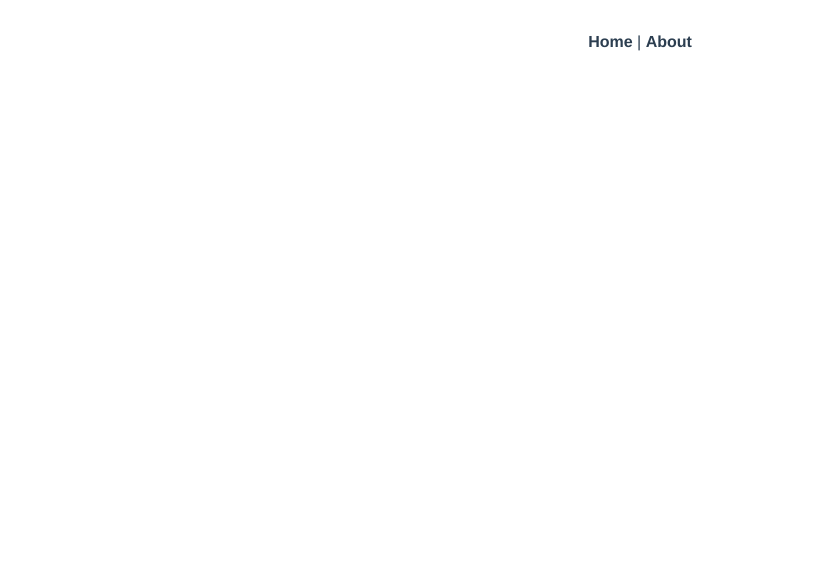
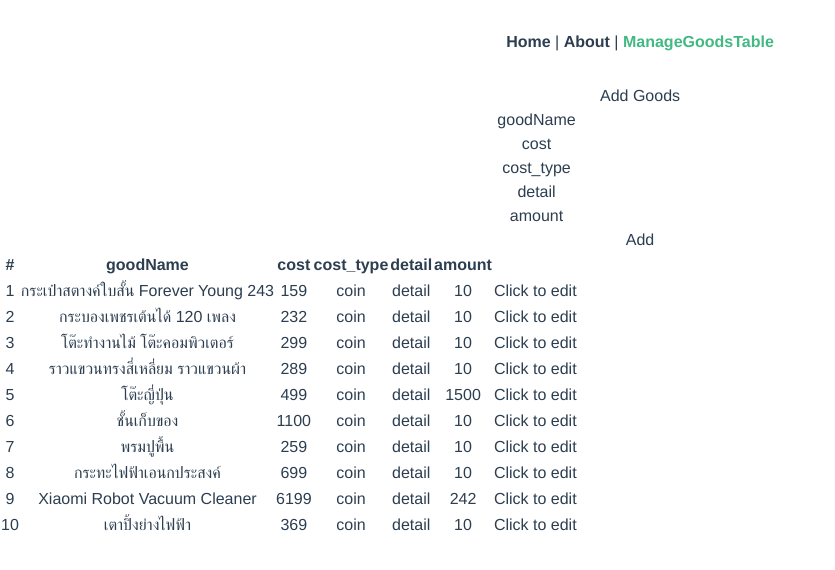
Before and after one commit to Chris-Ch-R/shopping, a Vue app: page /ManageGoods in a window 1280 px wide. Shown: the top 570 px of the page, without its empty margins (0-835 px from the left). Built offline with nearby package versions, Linux system fonts and the light colour scheme.

Commit message:
add edit goods(mock up)

```diff
--- a/public/mock/mockup.json
+++ b/public/mock/mockup.json
@@ -1,72 +1,92 @@
 {
     "goods":[
         {
-            "name": "กระเป๋าสตางค์ใบสั้น Forever Young 243",
-            "price": 159,
+            "goodName": "กระเป๋าสตางค์ใบสั้น Forever Young 243",
+            "cost": 159,
             "amount": 10,
+            "cost_type": "coin",
+            "detail": "detail",
             "img": "@/assets/logo.png"
 
         },
         {
-            "name": "กระบองเพชรเต้นได้ 120 เพลง",
-            "price": 232,
+            "goodName": "กระบองเพชรเต้นได้ 120 เพลง",
+            "cost": 232,
             "amount": 10,
+            "cost_type": "coin",
+            "detail": "detail",
             "img": "@/assets/logo.png"
 
         },
         {
-            "name": "โต๊ะทำงานไม้ โต๊ะคอมพิวเตอร์",
-            "price": 299,
+            "goodName": "โต๊ะทำงานไม้ โต๊ะคอมพิวเตอร์",
+            "cost": 299,
             "amount": 10,
+            "cost_type": "coin",
+            "detail": "detail",
             "img": "@/assets/logo.png"
 
         },
         {
-            "name": "ราวแขวนทรงสี่เหลี่ยม ราวแขวนผ้า",
-            "price": 289,
+            "goodName": "ราวแขวนทรงสี่เหลี่ยม ราวแขวนผ้า",
+            "cost": 289,
             "amount": 10,
+            "cost_type": "coin",
+            "detail": "detail",
             "img": "@/assets/logo.png"
 
         },
         {
-            "name": "โต๊ะญี่ปุ่น",
-            "price": 499,
+            "goodName": "โต๊ะญี่ปุ่น",
+            "cost": 499,
             "amount": 1500,
+            "cost_type": "coin",
+            "detail": "detail",
             "img": "@/assets/logo.png"
 
         },
         {
-            "name": "ชั้นเก็บของ",
-            "price": 1100,
+            "goodName": "ชั้นเก็บของ",
+            "cost": 1100,
             "amount": 10,
+            "cost_type": "coin",
+            "detail": "detail",
             "img": "@/assets/logo.png"
 
         },
         {
-            "name": "พรมปูพื้น",
-            "price": 259,
+            "goodName": "พรมปูพื้น",
+            "cost": 259,
             "amount": 10,
+            "cost_type": "coin",
+            "detail": "detail",
             "img": "@/assets/logo.png"
 
         },
         {
-            "name": "กระทะไฟฟ้าเอนกประสงค์",
-            "price": 699,
+            "goodName": "กระทะไฟฟ้าเอนกประสงค์",
+            "cost": 699,
             "amount": 10,
+            "cost_type": "coin",
+            "detail": "detail",
             "img": "@/assets/logo.png"
 
         },
         {
-            "name": "Xiaomi Robot Vacuum Cleaner",
-            "price": 6199,
+            "goodName": "Xiaomi Robot Vacuum Cleaner",
+            "cost": 6199,
             "amount": 242,
+            "cost_type": "coin",
+            "detail": "detail",
             "img": "@/assets/logo.png"
 
         },
         {
-            "name": "เตาปิ้งย่างไฟฟ้า",
-            "price": 369,
+            "goodName": "เตาปิ้งย่างไฟฟ้า",
+            "cost": 369,
             "amount": 10,
+            "cost_type": "coin",
+            "detail": "detail",
             "img": "@/assets/taoping.jpg"
 
         }
--- a/src/App.vue
+++ b/src/App.vue
@@ -2,7 +2,8 @@
   <div id="app">
     <div id="nav">
       <router-link to="/">Home</router-link> |
-      <router-link to="/about">About</router-link>
+      <router-link to="/about">About</router-link> |
+      <router-link to="/ManageGoods">ManageGoodsTable</router-link>
     </div>
     <router-view/>
   </div>
--- /dev/null
+++ b/src/components/CreateGoodsForm.vue
@@ -0,0 +1,77 @@
+<template>
+  <div>
+    Add Goods
+
+    <div>
+      <div>
+        <label for="name">goodName</label>
+        <input type="text"  v-model="form.goodName"/>
+      </div>
+
+      <div>
+        <label for="name">cost</label>
+        <input type="text" v-model="form.cost"/>
+      </div>
+
+      <div>
+        <label for="type">cost_type</label>
+        <input type="text"  v-model="form.cost_type"/>
+      </div>
+
+      <div>
+        <label for="type">detail</label>
+        <input type="text"  v-model="form.detail"/>
+      </div>
+
+      <div>
+        <label for="type">amount</label>
+        <input type="text"  v-model="form.amount"/>
+      </div>
+
+      <div>
+        <button @click="addGoods">Add</button>
+      </div>
+    </div>
+  </div>
+</template>
+
+<script>
+import GoodsStore from "@/store/GoodsStore";
+export default {
+    data(){
+        return{
+            form:{
+                goodName:"",
+                cost:"",
+                cost_type:"",
+                detail:"",
+                amount:"",
+            }
+        }
+    },
+    methods:{
+        clearForm() {
+            this.form ={
+                goodName:"",
+                cost:"",
+                cost_type:"",
+                detail:"",
+                amount:"",
+            }
+        },
+        addGoods(){
+            let payload = {
+                goodName: this.form.goodName,
+                cost: this.form.cost,
+                cost_type: this.form.cost_type,
+                detail: this.form.detail,
+                amount: this.form.amount,
+            }
+            GoodsStore.dispatch("addGoods" , payload);
+            this.clearForm();
+        }
+    }
+};
+</script>
+
+<style></style>
--- /dev/null
+++ b/src/components/ManageGoodsTable.vue
@@ -0,0 +1,115 @@
+<template>
+  <div>
+    <table>
+      <thead>
+        <tr>
+          <th>#</th>
+          <th>goodName</th>
+          <th>cost</th>
+          <th>cost_type</th>
+          <th>detail</th>
+          <th>amount</th>
+        </tr>
+      </thead>
+      <tbody>
+        <tr v-for="(good, index) in goods" :key="index">
+          <td>{{ index + 1 }}</td>
+          <td v-if="index !== editIndex">{{ good.goodName }}</td>
+          <td v-if="index === editIndex">
+            <input v-model="form.goodName" type="text" />
+          </td>
+
+          <td v-if="index !== editIndex">{{ good.cost }}</td>
+          <td v-if="index === editIndex">
+            <input v-model="form.cost" type="text" />
+          </td>
+
+          <td v-if="index !== editIndex">{{ good.cost_type }}</td>
+          <td v-if="index === editIndex">
+            <input v-model="form.cost_type" type="text" />
+          </td>
+
+          <td v-if="index !== editIndex">{{ good.detail }}</td>
+          <td v-if="index === editIndex">
+            <input v-model="form.detail" type="text" />
+          </td>
+
+          <td v-if="index !== editIndex">{{ good.amount }}</td>
+          <td v-if="index === editIndex">
+            <input v-model="form.amount" type="text" />
+          </td>
+
+          <td v-if="index !== editIndex">
+            <button @click="openForm(index, good)">Click to edit</button>
+          </td>
+          <td v-if="index === editIndex">
+            <button @click="editGood">update</button>
+            <button @click="closeForm">Cancle</button>
+          </td>
+        </tr>
+      </tbody>
+    </table>
+  </div>
+</template>
+
+<script>
+import GoodsStore from "@/store/GoodsStore";
+export default {
+  data() {
+    return {
+      goods: [],
+      editIndex: -1,
+      form: {
+        goodName: "",
+        cost: "",
+        cost_type: "",
+        detail: "",
+        amount: "",
+      },
+    };
+  },
+  created() {
+    this.getGoods();
+  },
+  methods: {
+    async getGoods() {
+      await GoodsStore.dispatch("getGoods");
+      this.goods = GoodsStore.getters.goods;
+      console.log(this.goods);
+    },
+    openForm(index, good) {
+      this.editIndex = index;
+      this.form.goodName = good.goodName;
+      this.form.cost = good.cost;
+      this.form.cost_type = good.cost_type;
+      this.form.detail = good.detail;
+      this.form.amount = good.amount;
+    },
+    closeForm() {
+      this.editIndex = -1;
+      this.form = {
+        goodName: "",
+        cost: "",
+        cost_type: "",
+        detail: "",
+        amount: "",
+      };
+    },
+    editGood() {
+      let payload = {
+        index: this.editIndex,
+        goodName: this.form.goodName,
+        cost: this.form.cost,
+        cost_type: this.form.cost_type,
+        detail: this.form.detail,
+        amount: this.form.amount,
+      };
+
+      GoodsStore.dispatch("editGoods", payload);
+      this.closeForm();
+    },
+  },
+};
+</script>
+
+<style></style>
--- a/src/router/index.js
+++ b/src/router/index.js
@@ -1,6 +1,7 @@
 import Vue from 'vue'
 import VueRouter from 'vue-router'
 import Home from '../views/Home.vue'
+import ManageGoods from '../views/ManageGoods'
 
 Vue.use(VueRouter)
 
@@ -17,6 +18,11 @@ const routes = [
     // this generates a separate chunk (about.[hash].js) for this route
     // which is lazy-loaded when the route is visited.
     component: () => import(/* webpackChunkName: "about" */ '../views/About.vue')
+  },
+  {
+    path: '/ManageGoods',
+    name: 'ManageGoods',
+    component: ManageGoods
   }
 ]
 
--- a/src/store/Goods.js
+++ /dev/null
@@ -1,29 +0,0 @@
-import Vue from 'vue'
-import Vuex from 'vuex'
-import Axios from "axios";
-
-let api_path = "/mock/mockup.json";
-
-Vue.use(Vuex)
-
-export default new Vuex.Store({
-  state: {
-      goods:[]
-  },
-  getters:{
-      goods: (state) => state.goods
-  },
-  mutations: {
-      fetchGoods(state , {res}){
-        state.goods = res.data.goods
-      }
-  },
-  actions: {
-      async fetchGoods({commit}){
-        let res = await Axios.get(api_path)
-        commit('fetchGoods' , {res})
-      }
-  },
-  modules: {
-  }
-})
--- /dev/null
+++ b/src/store/GoodsStore.js
@@ -0,0 +1,65 @@
+import Vue from 'vue'
+import Vuex from 'vuex'
+import Axios from "axios";
+
+let api_path = "/mock/mockup.json";
+
+Vue.use(Vuex)
+
+export default new Vuex.Store({
+  state: {
+    goods: [],
+    rewards: []
+  },
+  getters: {
+    goods: (state) => state.goods,
+    rewards: (state) => state.rewards
+  },
+  mutations: {
+    getGoods(state, { res }) {
+      state.goods = res.data.goods
+    },
+    addGoods(state, { payload }) {
+      state.goods.push(payload);
+    },
+    deleteGoods() {
+
+    },
+    editGoods(state, { payload }) {
+      state.goods[payload.index].goodName = payload.goodName
+      state.goods[payload.index].cost = payload.cost
+      state.goods[payload.index].amount = payload.amount
+      state.goods[payload.index].cost_type = payload.cost_type
+      state.goods[payload.index].detail = payload.detail
+    },
+    increaseGood(state, { payload }) {
+      state.goods[payload.index].amount += payload.amount
+    },
+    decreaseGood(state, { payload }) {
+      state.goods[payload.index].amount -= payload.amount
+    }
+  },
+  actions: {
+    async getGoods({ commit }) {
+      let res = await Axios.get(api_path)
+      commit('getGoods', { res })
+    },
+    addGoods({ commit }, payload) {
+      commit('addGoods', { payload })
+    },
+    deleteGoods() {
+
+    },
+    editGoods({ commit }, payload) {
+      commit("editGoods", { payload })
+    },
+    increaseGood({ commit }, payload) {
+      commit("increaseGood", { payload })
+    },
+    decreaseGood({ commit }, payload) {
+      commit("decreaseGood", { payload })
+    }
+  },
+  modules: {
+  }
+})
--- /dev/null
+++ b/src/store/PointHistoryStore.js
@@ -0,0 +1,15 @@
+import Vue from 'vue'
+import Vuex from 'vuex'
+
+Vue.use(Vuex)
+
+export default new Vuex.Store({
+  state: {
+  },
+  mutations: {
+  },
+  actions: {
+  },
+  modules: {
+  }
+})
--- a/src/views/Home.vue
+++ b/src/views/Home.vue
@@ -3,7 +3,7 @@
     <div v-for="(good, index) in goods" :key="index">
       <shopping-card
         :name="good.name"
-        :price="good.price"
+        :price="good.cost"
         :amount="good.amount"
         setImage="@/assets/taoping.jpg"
       ></shopping-card>
@@ -14,7 +14,8 @@
 <script>
 import HelloWorld from "@/components/HelloWorld.vue";
 import ShoppingCard from "@/components/ShoppingCard.vue";
-import GoodsStore from "@/store/Goods";
+import ManageGoodsTable from "@/components/ManageGoodsTable.vue";
+import GoodsStore from "@/store/GoodsStore";
 
 export default {
   data() {
@@ -25,13 +26,14 @@ export default {
   components: {
     HelloWorld,
     ShoppingCard,
+    ManageGoodsTable,
   },
   created() {
-    this.fetchGoods();
+    this.getGoods();
   },
   methods: {
-    async fetchGoods() {
-      await GoodsStore.dispatch("fetchGoods");
+    async getGoods() {
+      await GoodsStore.dispatch("getGoods");
 
       this.goods = GoodsStore.getters.goods;
       console.log(this.goods);
--- /dev/null
+++ b/src/views/ManageGoods.vue
@@ -0,0 +1,19 @@
+<template>
+  <div>
+    <create-goods-form></create-goods-form>
+     <manage-goods-table></manage-goods-table>
+  </div>
+</template>
+
+<script>
+import ManageGoodsTable from "@/components/ManageGoodsTable.vue";
+import CreateGoodsForm from "@/components/CreateGoodsForm.vue";
+export default {
+  components: {
+    ManageGoodsTable,
+    CreateGoodsForm,
+  },
+};
+</script>
+
+<style></style>
```
